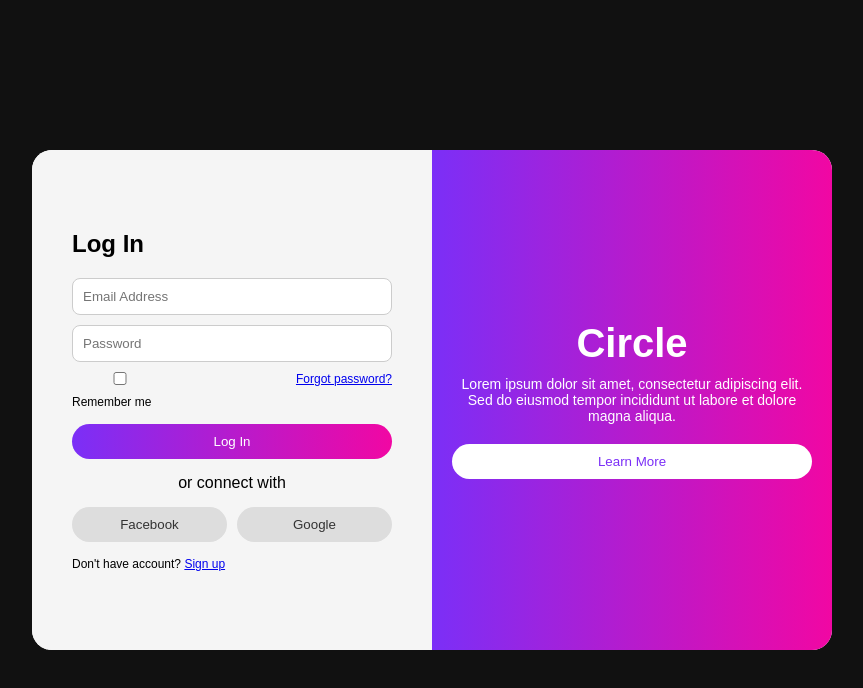
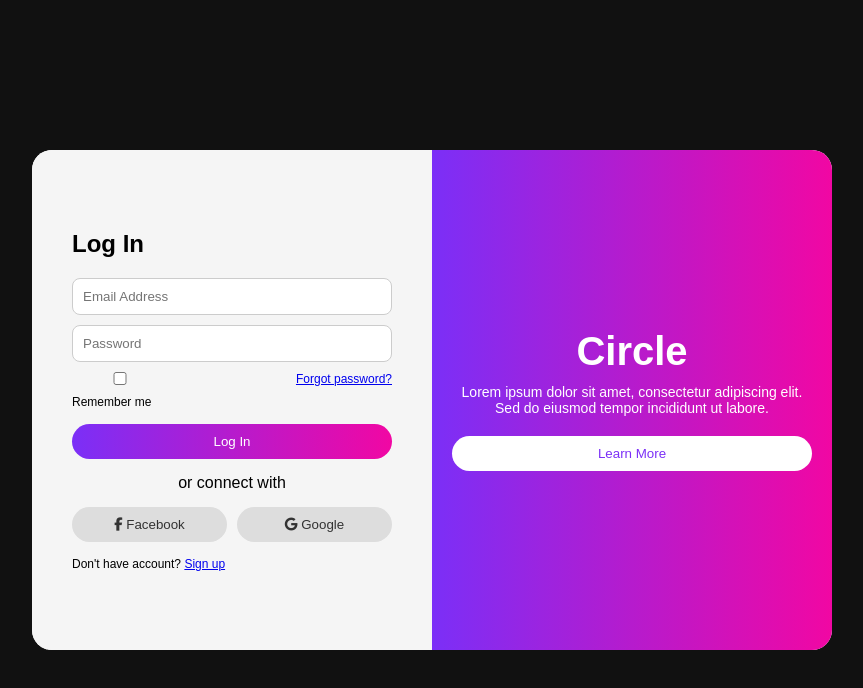
Before and after one commit to fandriroba25-sketch/fandrixy, a plain HTML site: page index.html in a window 1280 px wide. Shown: the whole page, without its empty margins (208-1071 px from the left). Drawn offline with Linux system fonts and the light colour scheme.

Commit message:
Update index.html

```diff
--- a/index.html
+++ b/index.html
@@ -3,13 +3,18 @@
 <head>
   <meta charset="UTF-8">
   <title>Login Page</title>
+
+  <!-- CSS -->
   <link rel="stylesheet" href="style.css">
+
+  <!-- Font Awesome (ICON) -->
+  <link rel="stylesheet" href="https://cdnjs.cloudflare.com/ajax/libs/font-awesome/6.5.0/css/all.min.css">
 </head>
 <body>
 
 <div class="container">
 
-  <!-- LEFT SIDE (FORM) -->
+  <!-- LEFT -->
   <div class="left">
     <div class="form-box">
       <h2>Log In</h2>
@@ -22,13 +27,19 @@
         <a href="#">Forgot password?</a>
       </div>
 
-      <button>Log In</button>
+      <button class="login-btn">Log In</button>
 
       <p class="or">or connect with</p>
 
       <div class="social">
-        <button class="fb">Facebook</button>
-        <button class="google">Google</button>
+        <button class="fb">
+          <i class="fab fa-facebook-f"></i>
+          Facebook
+        </button>
+        <button class="google">
+          <i class="fab fa-google"></i>
+          Google
+        </button>
       </div>
 
       <p class="signup">
@@ -37,13 +48,13 @@
     </div>
   </div>
 
-  <!-- RIGHT SIDE (INFO) -->
+  <!-- RIGHT -->
   <div class="right">
     <div class="overlay">
       <h1>Circle</h1>
       <p>
         Lorem ipsum dolor sit amet, consectetur adipiscing elit.
-        Sed do eiusmod tempor incididunt ut labore et dolore magna aliqua.
+        Sed do eiusmod tempor incididunt ut labore.
       </p>
       <button class="learn">Learn More</button>
     </div>
```
